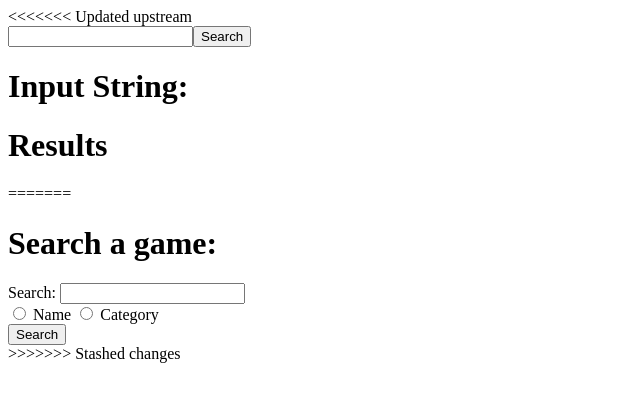
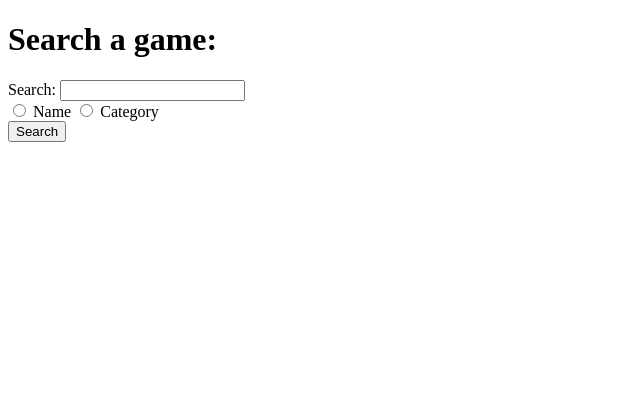
Before and after one commit to wxlai90/Dipsa48EnrichmentAssignment, an Angular app in the folder client/myClient/: page /something in a window 1280 px wide. Shown: the top 402 px of the page, without its empty margins (0-640 px from the left). Built offline with nearby package versions, Linux system fonts and the light colour scheme.

Commit message:
added in find by name.

```diff
--- a/client/myClient/src/app/app.component.html
+++ b/client/myClient/src/app/app.component.html
@@ -1,20 +1,3 @@
 <div>
-<<<<<<< Updated upstream
-  <form (submit)="handleSubmit($event)">
-    <input type="text" (input)="handleInput($event)" />
-    <button>Search</button>
-  </form>
-
-  <h1>Input String:</h1>
-  <p>{{state.queryString}}</p>
-
-  <h1>Results</h1>
-  <ul>
-    <li *ngFor="let r of state.queryResults">
-      <a href="/game/{{r._id}}">{{r.Name}}</a>
-    </li>
-  </ul>
-=======
   <app-search-form></app-search-form>
->>>>>>> Stashed changes
 </div>
--- a/client/myClient/src/app/search-form/search-form.component.ts
+++ b/client/myClient/src/app/search-form/search-form.component.ts
@@ -19,11 +19,15 @@ export class SearchFormComponent implements OnInit {
   searchGames(form: NgForm) {
     const searchString = form.controls['searchString'].value;
     const type = form.controls['type'].value;
+    if (type == "name") {
+      this.findGameByName(searchString);
+    }
   }
 
 
   findGameByName(name: string) {
     fetch(`http://localhost:3000/api/name/${name}`)
-      .then(resp => resp.json());
+      .then(resp => resp.json())
+      .then(resp => console.log(resp));
   }
 }
```
